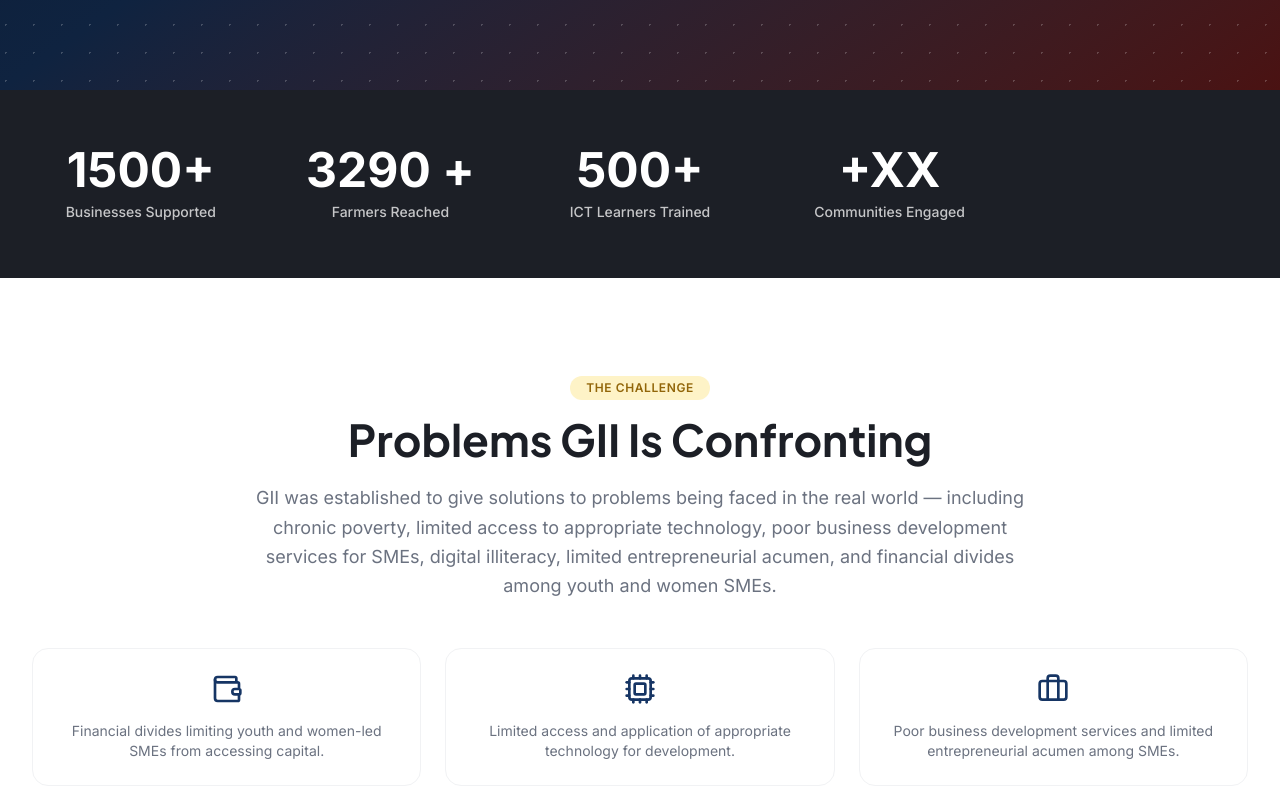
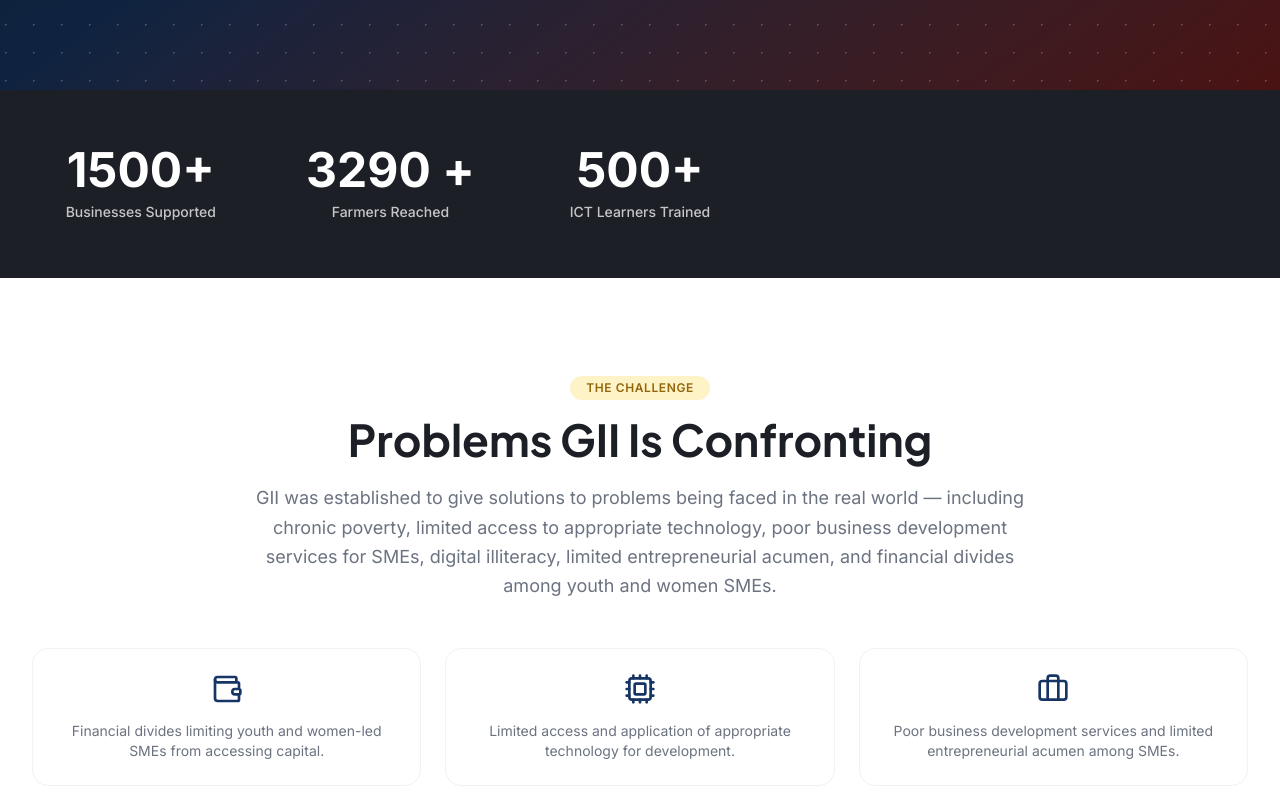
Before and after one commit to EmmaB211/gloford-institute-of-innovation, a React (Vite) app: page / in a window 1280 px wide. Shown: the part 914-1712 px from the top of the page. Built offline with nearby package versions, Linux system fonts and the light colour scheme.

Commit message:
Remove 'Communities Engaged' from impactStats
Removed the entry for 'Communities Engaged' from impactStats.

```diff
--- a/src/data/impact.ts
+++ b/src/data/impact.ts
@@ -11,7 +11,6 @@ export const impactStats: ImpactStat[] = [
   { id: "businesses", label: "Businesses Supported", value: 1500, suffix: "+" },
   { id: "farmers", label: "Farmers Reached", value: 3290, suffix: " +" },
   { id: "ict-learners", label: "ICT Learners Trained", value: 500, suffix: "+" },
-  { id: "communities", label: "Communities Engaged", value: 0, suffix: "+" },
 ];
 
 export interface ImpactStory {
```
